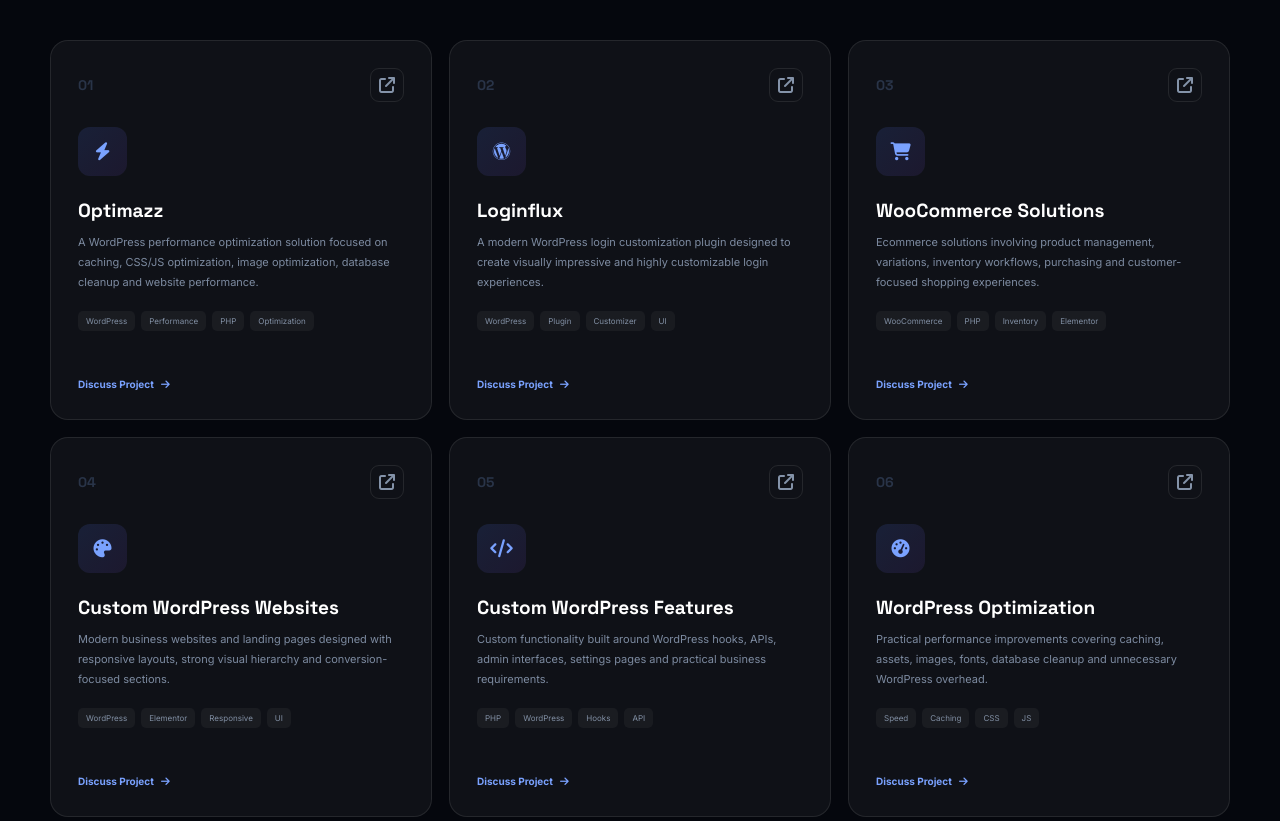
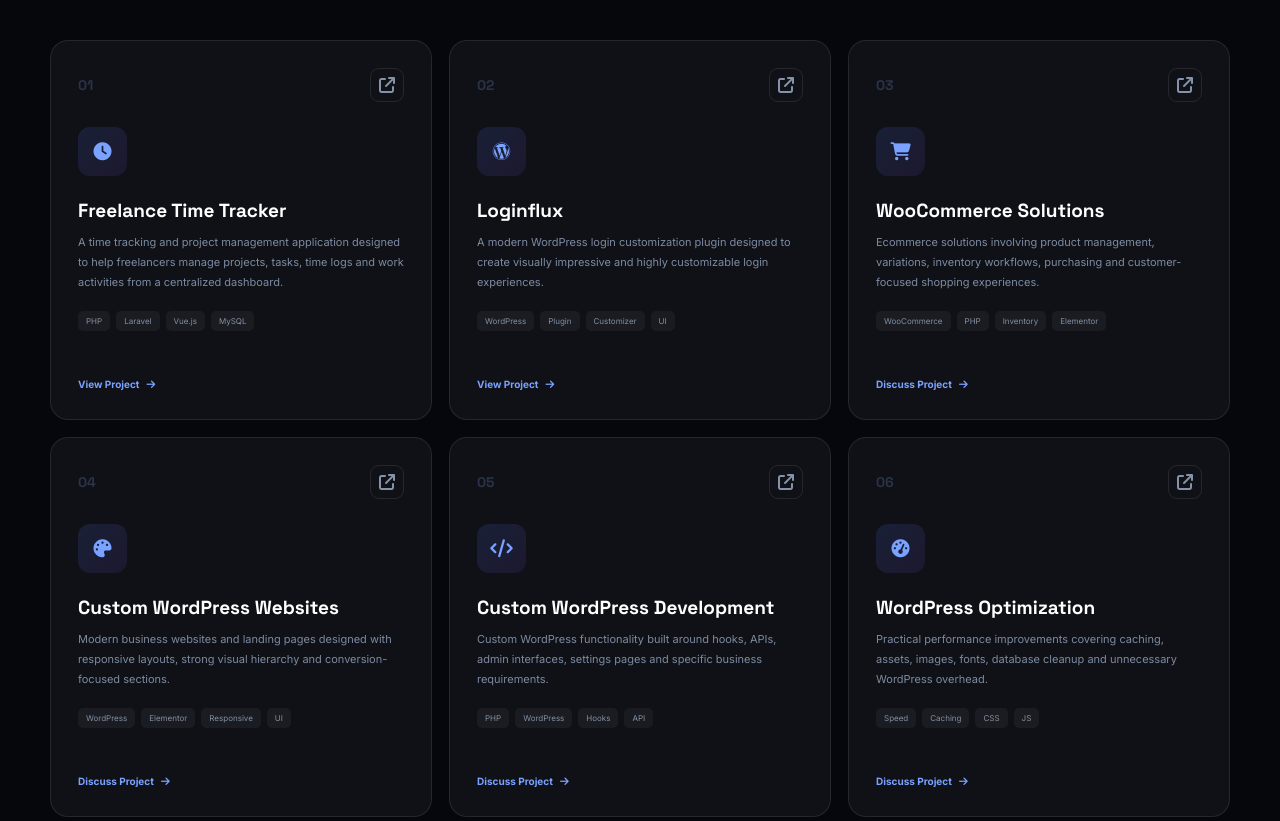
Before and after one commit to jahid-we/portfolio, a plain HTML site: page index.html in a window 1280 px wide. Shown: the part 3680-4501 px from the top of the page. Drawn offline with Linux system fonts and the light colour scheme.

Commit message:
Project Updated

```diff
--- a/index.html
+++ b/index.html
@@ -2358,22 +2358,126 @@
         </div>
 
         <div class="project-icon">
-                    <i class="fa-solid fa-bolt"></i>
-                </div>
-
-                <h3>Optimazz</h3>
+            <i class="fa-solid fa-clock"></i>
+        </div>
+
+        <h3>Freelance Time Tracker</h3>
 
         <p>
-                    A WordPress performance optimization solution focused
-                    on caching, CSS/JS optimization, image optimization,
-                    database cleanup and website performance.
+            A time tracking and project management application designed
+            to help freelancers manage projects, tasks, time logs and
+            work activities from a centralized dashboard.
+        </p>
+
+        <div class="tags">
+            <span>PHP</span>
+            <span>Laravel</span>
+            <span>Vue.js</span>
+            <span>MySQL</span>
+        </div>
+
+        <div class="project-bottom">
+
+            <a
+                href="https://github.com/jahid-we/Freelance-Time-Tracker-Software-"
+                class="project-link"
+                target="_blank"
+                rel="noopener noreferrer"
+            >
+                View Project
+                <i class="fa-solid fa-arrow-right"></i>
+            </a>
+
+        </div>
+
+    </article>
+
+
+    <!-- PROJECT 02 -->
+
+    <article class="project-card reveal reveal-delay-1">
+
+        <div class="project-top">
+
+            <span class="project-number">
+                02
+            </span>
+
+            <span class="project-arrow">
+                <i class="fa-solid fa-arrow-up-right-from-square"></i>
+            </span>
+
+        </div>
+
+        <div class="project-icon">
+            <i class="fa-brands fa-wordpress"></i>
+        </div>
+
+        <h3>Loginflux</h3>
+
+        <p>
+            A modern WordPress login customization plugin designed
+            to create visually impressive and highly customizable
+            login experiences.
         </p>
 
         <div class="tags">
             <span>WordPress</span>
-                    <span>Performance</span>
+            <span>Plugin</span>
+            <span>Customizer</span>
+            <span>UI</span>
+        </div>
+
+        <div class="project-bottom">
+
+            <a
+                href="https://github.com/jahid-we/loginflux"
+                class="project-link"
+                target="_blank"
+                rel="noopener noreferrer"
+            >
+                View Project
+                <i class="fa-solid fa-arrow-right"></i>
+            </a>
+
+        </div>
+
+    </article>
+
+
+    <!-- PROJECT 03 -->
+
+    <article class="project-card reveal reveal-delay-2">
+
+        <div class="project-top">
+
+            <span class="project-number">
+                03
+            </span>
+
+            <span class="project-arrow">
+                <i class="fa-solid fa-arrow-up-right-from-square"></i>
+            </span>
+
+        </div>
+
+        <div class="project-icon">
+            <i class="fa-solid fa-cart-shopping"></i>
+        </div>
+
+        <h3>WooCommerce Solutions</h3>
+
+        <p>
+            Ecommerce solutions involving product management,
+            variations, inventory workflows, purchasing and
+            customer-focused shopping experiences.
+        </p>
+
+        <div class="tags">
+            <span>WooCommerce</span>
             <span>PHP</span>
-                    <span>Optimization</span>
+            <span>Inventory</span>
+            <span>Elementor</span>
         </div>
 
         <div class="project-bottom">
@@ -2391,14 +2495,14 @@
     </article>
 
 
-            <!-- PROJECT 02 -->
-
-            <article class="project-card reveal reveal-delay-1">
+    <!-- PROJECT 04 -->
+
+    <article class="project-card reveal">
 
         <div class="project-top">
 
             <span class="project-number">
-                        02
+                04
             </span>
 
             <span class="project-arrow">
@@ -2408,21 +2512,21 @@
         </div>
 
         <div class="project-icon">
-                    <i class="fa-brands fa-wordpress"></i>
-                </div>
-
-                <h3>Loginflux</h3>
+            <i class="fa-solid fa-palette"></i>
+        </div>
+
+        <h3>Custom WordPress Websites</h3>
 
         <p>
-                    A modern WordPress login customization plugin designed
-                    to create visually impressive and highly customizable
-                    login experiences.
+            Modern business websites and landing pages designed
+            with responsive layouts, strong visual hierarchy and
+            conversion-focused sections.
         </p>
 
         <div class="tags">
             <span>WordPress</span>
-                    <span>Plugin</span>
-                    <span>Customizer</span>
+            <span>Elementor</span>
+            <span>Responsive</span>
             <span>UI</span>
         </div>
 
@@ -2441,14 +2545,14 @@
     </article>
 
 
-            <!-- PROJECT 03 -->
-
-            <article class="project-card reveal reveal-delay-2">
+    <!-- PROJECT 05 -->
+
+    <article class="project-card reveal reveal-delay-1">
 
         <div class="project-top">
 
             <span class="project-number">
-                        03
+                05
             </span>
 
             <span class="project-arrow">
@@ -2458,115 +2562,15 @@
         </div>
 
         <div class="project-icon">
-                    <i class="fa-solid fa-cart-shopping"></i>
-                </div>
-
-                <h3>WooCommerce Solutions</h3>
+            <i class="fa-solid fa-code"></i>
+        </div>
+
+        <h3>Custom WordPress Development</h3>
 
         <p>
-                    Ecommerce solutions involving product management,
-                    variations, inventory workflows, purchasing and
-                    customer-focused shopping experiences.
-                </p>
-
-                <div class="tags">
-                    <span>WooCommerce</span>
-                    <span>PHP</span>
-                    <span>Inventory</span>
-                    <span>Elementor</span>
-                </div>
-
-                <div class="project-bottom">
-
-                    <a
-                        href="#contact"
-                        class="project-link"
-                    >
-                        Discuss Project
-                        <i class="fa-solid fa-arrow-right"></i>
-                    </a>
-
-                </div>
-
-            </article>
-
-
-            <!-- PROJECT 04 -->
-
-            <article class="project-card reveal">
-
-                <div class="project-top">
-
-                    <span class="project-number">
-                        04
-                    </span>
-
-                    <span class="project-arrow">
-                        <i class="fa-solid fa-arrow-up-right-from-square"></i>
-                    </span>
-
-                </div>
-
-                <div class="project-icon">
-                    <i class="fa-solid fa-palette"></i>
-                </div>
-
-                <h3>Custom WordPress Websites</h3>
-
-                <p>
-                    Modern business websites and landing pages designed
-                    with responsive layouts, strong visual hierarchy and
-                    conversion-focused sections.
-                </p>
-
-                <div class="tags">
-                    <span>WordPress</span>
-                    <span>Elementor</span>
-                    <span>Responsive</span>
-                    <span>UI</span>
-                </div>
-
-                <div class="project-bottom">
-
-                    <a
-                        href="#contact"
-                        class="project-link"
-                    >
-                        Discuss Project
-                        <i class="fa-solid fa-arrow-right"></i>
-                    </a>
-
-                </div>
-
-            </article>
-
-
-            <!-- PROJECT 05 -->
-
-            <article class="project-card reveal reveal-delay-1">
-
-                <div class="project-top">
-
-                    <span class="project-number">
-                        05
-                    </span>
-
-                    <span class="project-arrow">
-                        <i class="fa-solid fa-arrow-up-right-from-square"></i>
-                    </span>
-
-                </div>
-
-                <div class="project-icon">
-                    <i class="fa-solid fa-code"></i>
-                </div>
-
-                <h3>Custom WordPress Features</h3>
-
-                <p>
-                    Custom functionality built around WordPress hooks,
-                    APIs, admin interfaces, settings pages and practical
-                    business requirements.
+            Custom WordPress functionality built around hooks, APIs,
+            admin interfaces, settings pages and specific business
+            requirements.
         </p>
 
         <div class="tags">
```
Lines whose indentation alone changed are shown as unchanged.
